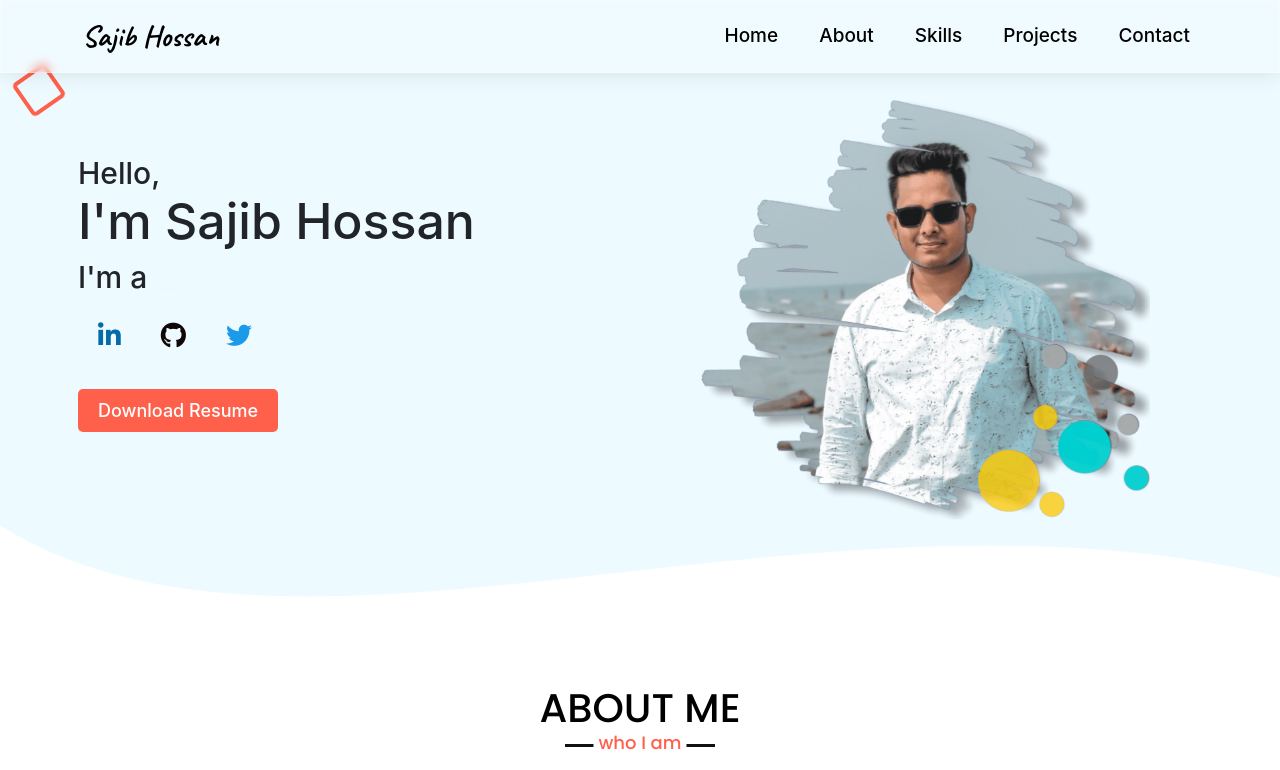
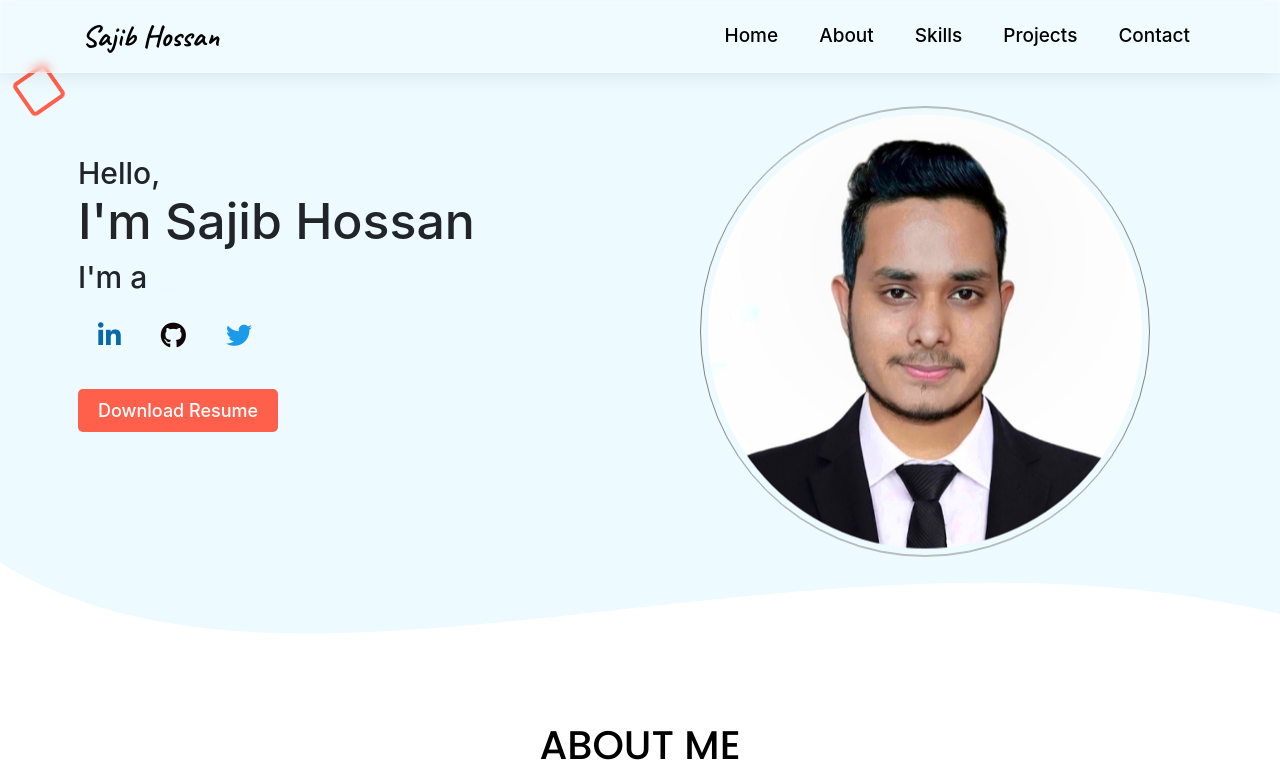
Before and after one commit to sajib-hossan1/sajib-hossan-portfolio, a React (Create React App) app: page / in a window 1280 px wide. Shown: the top 770 px of the page. Built offline with nearby package versions, Linux system fonts and the light colour scheme.

Commit message:
banner image changed

```diff
--- a/package.json
+++ b/package.json
@@ -21,7 +21,7 @@
     "web-vitals": "^1.1.2"
   },
   "scripts": {
-    "start": "react-scripts start",
+    "start": "react-scripts --openssl-legacy-provider start",
     "build": "react-scripts build",
     "test": "react-scripts test",
     "eject": "react-scripts eject"
--- a/src/components/Banner/Banner.css
+++ b/src/components/Banner/Banner.css
@@ -76,6 +76,10 @@
 
 .banner-img img {
   width: 450px;
+  border-radius: 50%;
+  border: 1px solid gray;
+  filter: saturate(1.4);
+  padding: 7px;
   animation: bannerImg 3s ease-in-out infinite;
 }
 
--- a/src/components/Banner/Banner.js
+++ b/src/components/Banner/Banner.js
@@ -29,8 +29,8 @@ const Banner = () => {
             <Container>
                 <Row className="mt-2 banner-row flex-sm-row-reverse">
                     <Col sm={12} md={6} lg={6}>
-                        <div data-aos="fade-left" data-aos-duration="2000" className="banner-img mt-4 text-center">
-                            <img className="img-fluid pt-3" src={bannerImg} alt="" />
+                        <div data-aos="fade-left" data-aos-duration="2000" className="banner-img mt-5 text-center">
+                            <img className="img-fluid" src={bannerImg} alt="" />
                         </div>
                     </Col>
                     <Col className="p-2 mt-2" sm={12} md={6} lg={6}>
--- a/src/components/Home/Home.js
+++ b/src/components/Home/Home.js
@@ -27,7 +27,7 @@ const Home = () => {
             <Contact></Contact>
             <a href="#home" className={isScroll ? "back-to-top-btn visible" : "back-to-top-btn"} title='Go To Top'>
                 <div className="back-top-btn-C">
-                        <i className="fa-sharp fa-solid fa-arrow-up" />
+                    <i className="fa-sharp fa-solid fa-arrow-up" />
                 </div>
                 </a>
         </div>
```
Also changed, not shown: src/images/banner-img.png.
